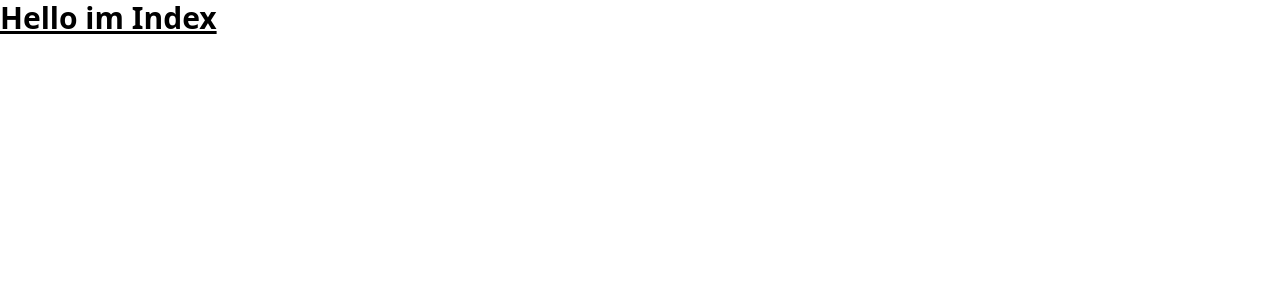
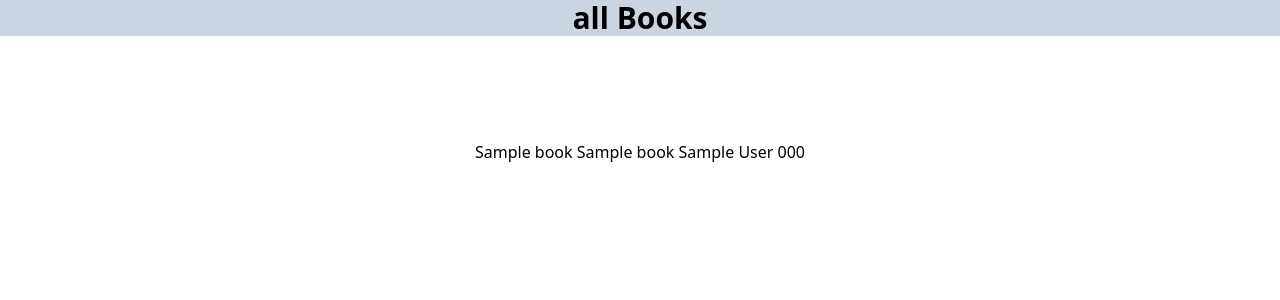
Before and after one commit to Mehdizamanian/Web_Api, a Django app: page / in a window 1280 px wide. Shown: the top 300 px of the page. Run offline with Django 4.2, Linux system fonts and the light colour scheme; tables that the repository leaves empty hold one stand-in row (values such as "Sample post"); some libraries are stand-ins or nearby versions.

Commit message:
jinga temp created

```diff
--- a/apis/views.py
+++ b/apis/views.py
@@ -1,6 +1,12 @@
+
 from django.shortcuts import render , HttpResponse
+from .models import Book
+
+
 
 def index(request):
-  return render(request,'apis/index.html')
+  books=Book.objects.all()
+  context={'books':books}
+  return render(request,'apis/index.html',context)
 
 # Create your views here.
--- a/templates/apis/index.html
+++ b/templates/apis/index.html
@@ -6,8 +6,31 @@
   <script src="https://cdn.tailwindcss.com"></script>
 </head>
 <body>
-  <h1 class="text-3xl font-bold underline">
-    Hello im Index
-  </h1>
+
+  <div class="w-fullscreen bg-slate-300">
+    <h1 class="text-3xl font-bold text-center">
+      all Books
+    </h1>
+  </div>
+
+
+  <br/>
+
+
+<ul>
+  {% for book in books %}
+  <li class="w-fullscreen text-center my-20">
+   {{book.title}}
+   {{book.subtitle}}
+   {{book.author}}
+   {{book.isbn}}
+  </li>
+
+  {% endfor %}
+
+
+
+</ul>
+
 </body>
 </html>
```
